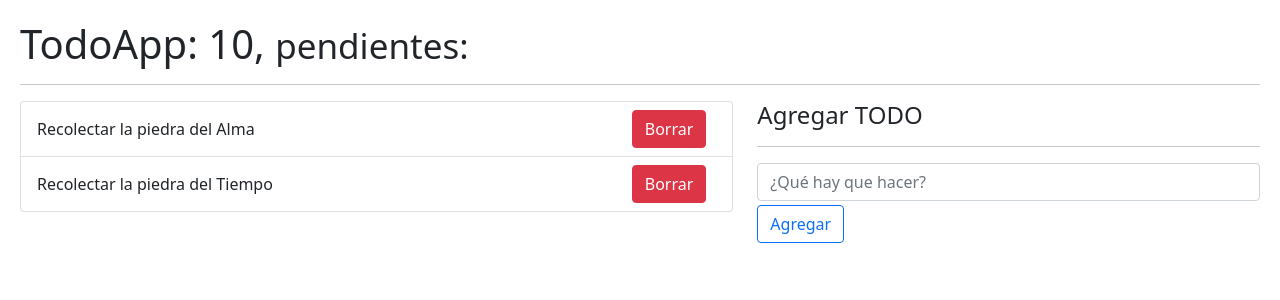
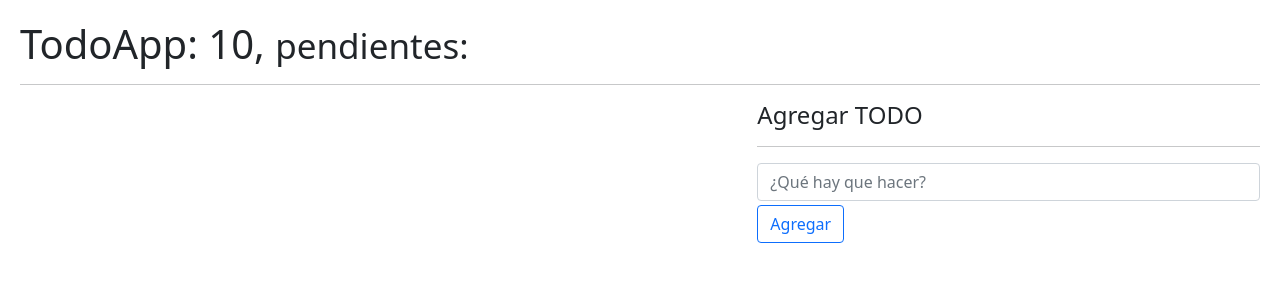
Before and after one commit to Charlyqv/05-hook-app, a React (Vite) app: page / in a window 1280 px wide. Shown: the top 300 px of the page. Built offline with nearby package versions, Linux system fonts and the light colour scheme.

Commit message:
Guardar y Leer TODOs en LocalStorage

```diff
--- a/src/08-useReducer/TodoApp.jsx
+++ b/src/08-useReducer/TodoApp.jsx
@@ -1,24 +1,34 @@
-import { useReducer } from 'react'
+import { useEffect, useReducer } from 'react'
 import { todoReducer } from './todoReducer'
 import { TodoList } from './TodoList';
 import { TodoAdd } from './TodoAdd';
 
 const initialState = [
-  {
-    id: new Date().getTime(),
-    description: 'Recolectar la piedra del Alma',
-    done: false,
-  },
-  {
-    id: new Date().getTime() * 3,
-    description: 'Recolectar la piedra del Tiempo',
-    done: false,
-  }
-]
+  // {
+  //   id: new Date().getTime(),
+  //   description: 'Recolectar la piedra del Alma',
+  //   done: false,
+  // },
+  // {
+  //   id: new Date().getTime() * 3,
+  //   description: 'Recolectar la piedra del Tiempo',
+  //   done: false,
+  // }
+
+];
+
+const init = () => {
+  return JSON.parse( localStorage.getItem('todos')) || [];
+}
 
 export const TodoApp = () => {
 
-  const [ todos, dispatch ] = useReducer( todoReducer, initialState );
+  const [ todos, dispatch ] = useReducer( todoReducer, initialState, init );
+
+  useEffect(() => {
+    localStorage.setItem('todos', JSON.stringify( todos ));
+  }, [todos])
+
 
   const handleNewTodo = ( todo ) => {
     const action = {
```
